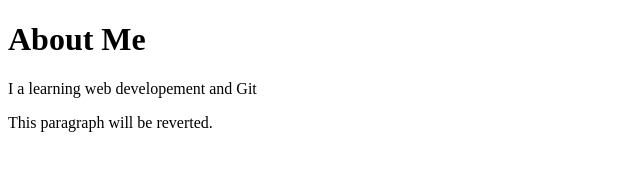
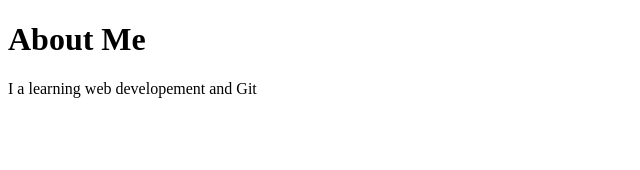
Before and after one commit to vijolouis01/git-practice, a plain HTML site: page about.html in a window 1280 px wide. Shown: the whole page, without its empty margins (0-640 px from the left). Drawn offline with Linux system fonts and the light colour scheme.

Commit message:
Revert "Added temporary paragraph"
This reverts commit 0c002c3b65c65c1b256ba45654c258823991388a.

```diff
--- a/about.html
+++ b/about.html
@@ -8,6 +8,5 @@
 <body>
     <h1>About Me</h1>
     <p>I a learning web developement and Git</p>
-    <p>This paragraph will be reverted.</p>
 </body>
 </html>
```
